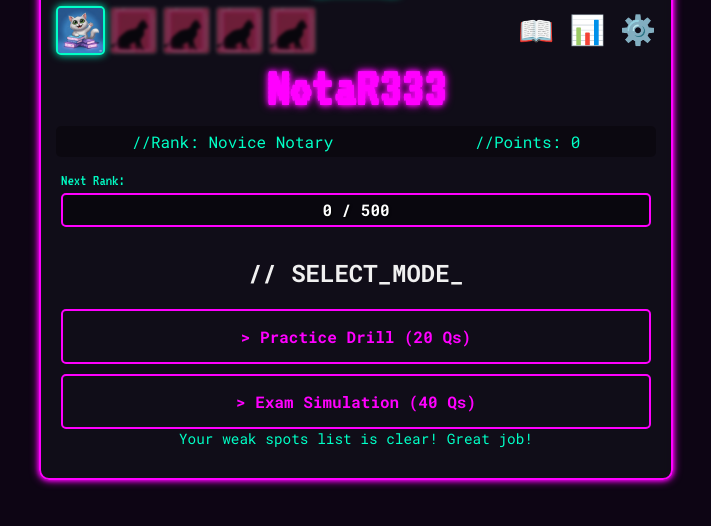
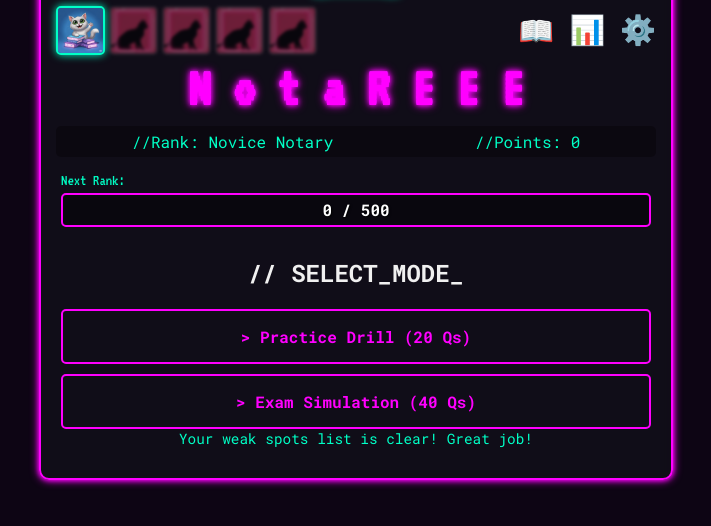
Before and after one commit to Reg0lino/NOTAR333, a plain HTML site: page index.html in a window 1280 px wide. Shown: the part 194-720 px from the top of the page, without its empty margins (284-995 px from the left). Drawn offline with Linux system fonts and the light colour scheme.

Commit message:
title change

```diff
--- a/index.html
+++ b/index.html
@@ -4,7 +4,7 @@
     <meta charset="UTF-8">
     <meta name="viewport" content="width=device-width, initial-scale=1.0">
     <!-- Title Changed -->
-    <title>NotaR333</title>
+    <title>N o t a R E E E</title>
     <link rel="stylesheet" href="style.css">
     <link rel="preconnect" href="https://fonts.googleapis.com">
     <link rel="preconnect" href="https://fonts.gstatic.com" crossorigin>
@@ -34,7 +34,7 @@
                 </div>
             </div>
 
-            <h1 id="main-title" class="shimmer">NotaR333</h1>
+            <h1 id="main-title" class="shimmer">N o t a R E E E</h1>
             <div id="user-stats">
                 <span id="rank-display">//Rank: Novice Notary</span>
                 <span id="score-display">//Points: 0</span>
```
